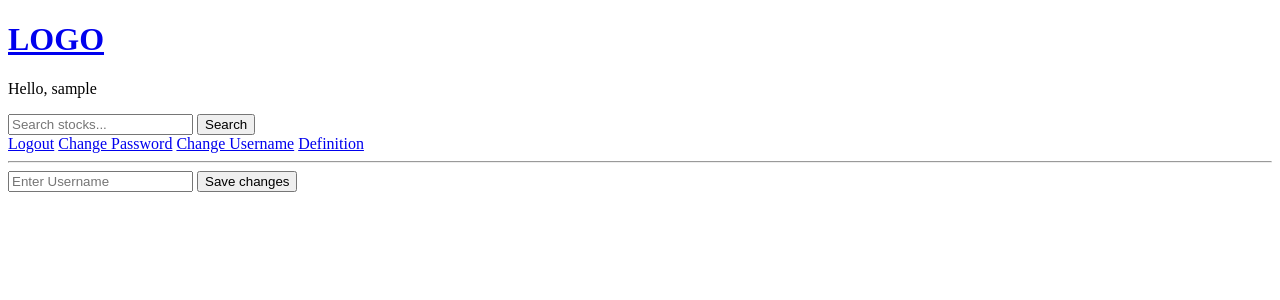
After one commit to Project-Management-SCE/PM2022_TEAM_22, a Django app: page /change_username/ in a window 1280 px wide. The commit adds this page. Shown: the top 300 px of the page. Run offline with Django 4.2, Linux system fonts and the light colour scheme; the visitor is signed in with stand-in values (Sample User, id 1); some libraries are stand-ins or nearby versions.

Commit message:
added change_username addeed defintion page added search_results added buttons and searchbar to navbar

```diff
--- /dev/null
+++ b/base/templates/base/change_username.html
@@ -0,0 +1,7 @@
+{% extends 'main.html' %} {% block content %}
+<form method="post" >
+    {% csrf_token %}
+    <input type="text" name="username" placeholder="Enter Username" />
+    <button type="submit"  placeholder="Enter new username">Save changes</button>
+</form>
+{% endblock%}
--- /dev/null
+++ b/base/templates/base/search_results.html
@@ -0,0 +1,4 @@
+{% extends 'main.html' %}
+{% block content %}
+<h1>Search results</h1>
+{% endblock%}
--- a/base/urls.py
+++ b/base/urls.py
@@ -7,5 +7,9 @@ urlpatterns = [
     path("register/", views.registerPage, name="register"),
     path("", views.home, name="home"),
     path("change_password/", views.change_password, name="change_password"),
+    path("change_username/", views.change_username, name="change_username"),
+    path("definition/", views.definition, name="definition"),
+    path("search_results/", views.search_results, name="search_results"),
+
     # path("room/<str:pk>", views.room, name="room"),
 ]
--- a/base/views.py
+++ b/base/views.py
@@ -1,10 +1,12 @@
+from django.forms import forms
 from django.shortcuts import redirect, render
 from django.contrib.auth.decorators import login_required
 from django.contrib.auth.models import User
 from django.contrib import messages
 from django.contrib.auth import authenticate, login, logout
-from django.contrib.auth.forms import UserCreationForm, PasswordChangeForm
+from django.contrib.auth.forms import UserCreationForm, PasswordChangeForm, UserChangeForm
 from django.contrib.auth import update_session_auth_hash
+from yahoo_finance import Share
 
 
 # Create your views here.
@@ -46,6 +48,7 @@ def registerPage(request):
         if form.is_valid():
             user = form.save(commit=False)
             user.username = user.username.lower()
+            user.backend = 'django.contrib.auth.backends.ModelBackend'
             user.save()
             login(request, user)
             return redirect("home")
@@ -71,13 +74,45 @@ def change_password(request):
     return render(request, "base/change_password.html", context)
 
 
+# change user name (not finished)
+@login_required(login_url="login")
+def change_username(request):
+    print("hello")
+    if request.method == "POST":
+        new_username = request.POST.get("username")
+        print(new_username)
+        if User.objects.filter(username=new_username).exists():
+            raise forms.ValidationError(u'Username "%s" is not available.' % new_username)
+        else:
+            user = User.objects.get(username=request.user.username)
+            print(user)
+            user.username = new_username
+            user.save()
+
+    return render(request, "base/change_username.html",{})
+
+
+def definition(request):
+    context = {}
+    return render(request, "base/definition.html", context)
+
+
+def search_results(request):
+    if request.method == "POST":
+        query = request.POST.get()
+        return render(request, 'base/search_results', {})
+    # yahoo = Share('YHOO')
+    # context = {"query":query ,"price":yahoo.get_price()}
+    else:
+        return render(request, 'base/home.html', {})
+
+
 def home(request):
     # rooms = Room.objects.all()
     # context = {"rooms": rooms}
     context = {}
     return render(request, "base/home.html", context)
 
-
 # @login_required(login_url="login")
 # def room(request, pk):
 #     room = Room.objects.get(id=pk)
--- a/templates/navbar.html
+++ b/templates/navbar.html
@@ -4,10 +4,20 @@
   <h1>LOGO</h1>
 </a>
 
+
 {% if request.user.is_authenticated %}
 <p>Hello, {{request.user}}</p>
+
+<form method="POST" action="{%url 'search_results' %}" >
+  {% csrf_token %}
+  <input  type="search" placeholder="Search stocks..." name = "query">
+  <button type="submit">Search</button>
+</form>
 <a href="{% url 'logout' %}">Logout</a>
 <a href="{% url 'change_password' %}">Change Password</a>
+<a href="{% url 'change_username' %}">Change Username</a>
+<a href="{% url 'definition' %}">Definition</a>
+
 {% else %}
 <a href="{% url 'login' %}">Login</a>
 <a href="{% provider_login_url 'google' %}">Login with Google</a>
```
Also changed, not shown: base/templates/base/definition.html (added, +11 -0 lines).
